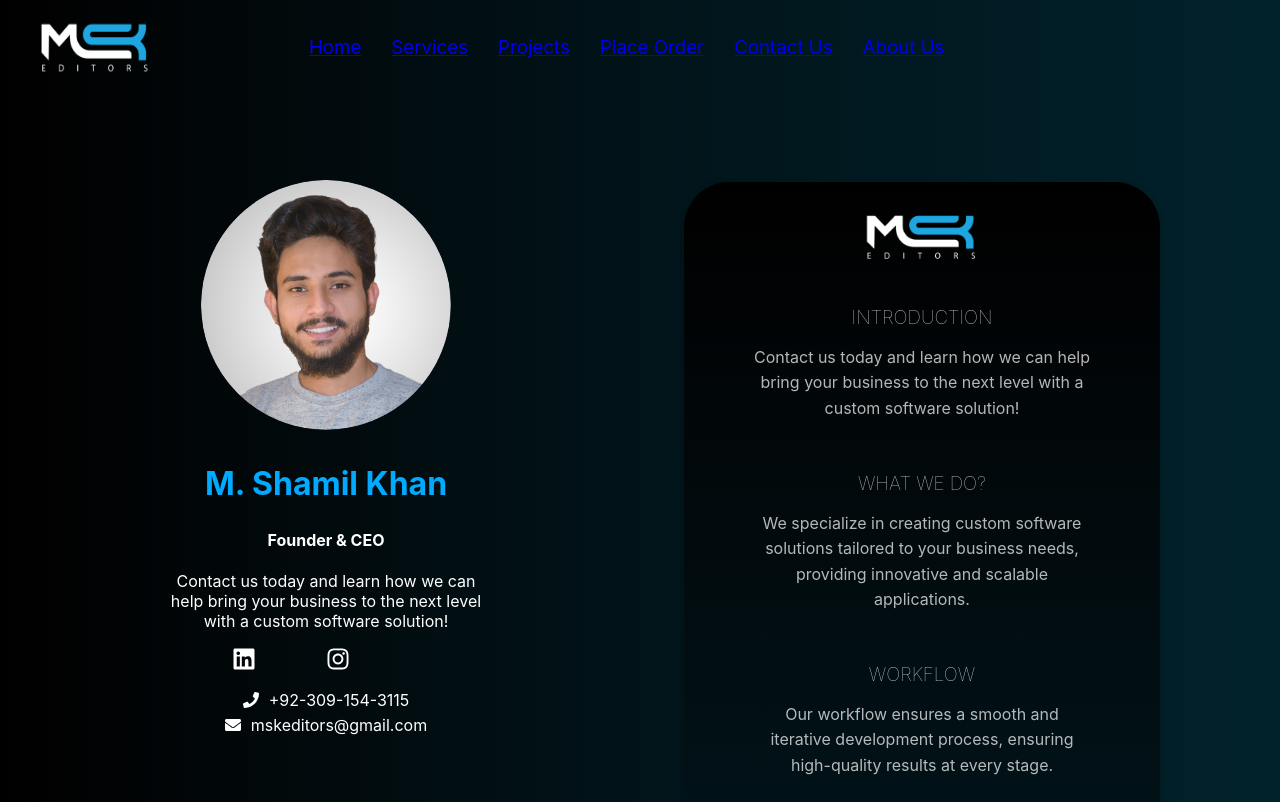
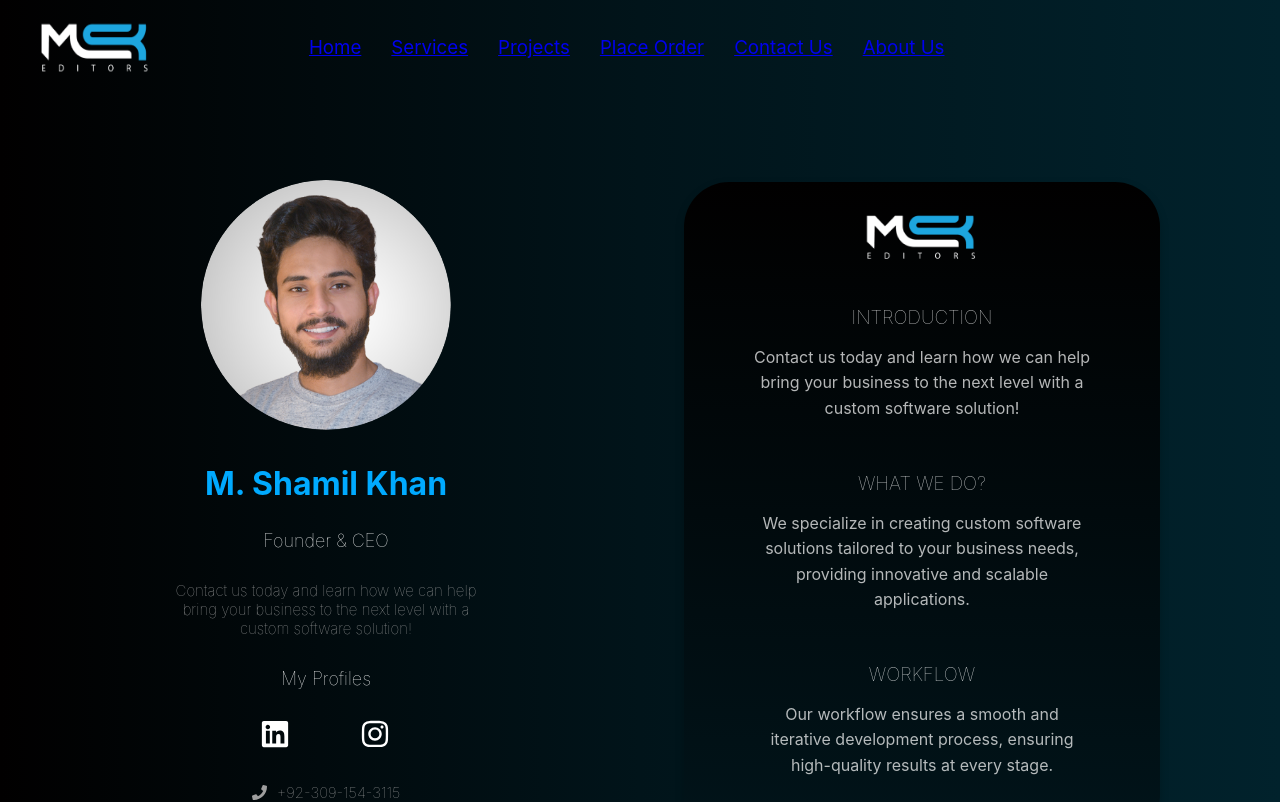
Before and after one commit to Mnahil-Naseer/MSK-Editors, a React (Vite) app: page /about-us in a window 1280 px wide. Shown: the top 802 px of the page. Built offline with nearby package versions, Linux system fonts and the light colour scheme.

Commit message:
update
completed About page

```diff
--- a/src/components/AboutUs.css
+++ b/src/components/AboutUs.css
@@ -33,15 +33,18 @@
     font-size: xx-large;
     margin-top: 0;
   }
-
+  .profile-card p{
+    font-size: 15px;
+    font-weight: lighter;
+    color: #9E9E9E;
+    margin-bottom: 30px;
+  }
   .social-icons {
     display: flex;
-    justify-content: center;
-    margin: 10px 0;
+    margin: 0px 0px 30px 90px;
   }
-
   .social-icons .icon {
-    font-size: 24px;
+    font-size: 30px;
     color: white;
     transition: color 0.3s ease;
   }
@@ -55,7 +58,7 @@
   }
 
   .contact-info p {
-    margin: 5px 0;
+    margin: 5px 0 50px 0;
     display: flex;
     align-items: center;
     justify-content: center;
@@ -67,14 +70,36 @@
 
   /* Company Details */
  .company-details {
-    background-image: linear-gradient(to bottom,#010000, #01141A);
+  background-image: linear-gradient(to bottom, #010000, #01141A);
   border-radius: 45px;
   padding: 30px;
   width: 40%;
+  max-height: 600px;
   margin-top: 5%;
   box-shadow: 0px 4px 10px rgba(0, 0, 0, 0.2);
   text-align: center;
+  overflow-y: scroll; /* Enable vertical scrolling */
 }
+
+/* Custom Scrollbar for WebKit browsers (Chrome, Safari, Edge) */
+.company-details::-webkit-scrollbar {
+  width: 17px; /* Set scrollbar width */
+}
+
+.company-details::-webkit-scrollbar-thumb {
+  background-color: white; /* Set the scrollbar thumb color */
+  border: 3px solid transparent; /* Padding around the scrollbar */
+  height: 10px; /* Set the scrollbar height */
+  border-radius: 20px;
+
+}
+
+.company-details::-webkit-scrollbar-track {
+  background-color: transparent; /* Transparent track */
+
+}
+
+
   .company-text{
     margin: 40px;
   }
--- a/src/components/AboutUs.jsx
+++ b/src/components/AboutUs.jsx
@@ -12,17 +12,17 @@ const AboutUs = () => {
       <div className="profile-card">
         <img src={profilePic} alt="Profile" className="profile-pic" />
         <h2>M. Shamil Khan</h2>
-        <h4>Founder & CEO</h4>
+        <p style={{ fontSize: 'large', fontWeight: 'lighter', color: 'white' }}>Founder & CEO</p>
         <p>
           Contact us today and learn how we can help bring your business to the
           next level with a custom software solution!
         </p>
-
+        <p style={{ fontSize: 'large', fontWeight: 'lighter', color: 'white' }}>My Profiles</p>
         <div className="social-icons">
-          <a href="https://linkedin.com" target="_blank" rel="noopener noreferrer">
+          <a href="https://linkedin.com">
             <FaLinkedin className="icon" />
           </a>
-          <a href="https://instagram.com" target="_blank" rel="noopener noreferrer">
+          <a href="https://instagram.com">
             <FaInstagram className="icon" />
           </a>
         </div>
@@ -52,6 +52,16 @@ const AboutUs = () => {
             Our workflow ensures a smooth and iterative development process,
             ensuring high-quality results at every stage.
           </p>
+          <h3>WHAT WE DO?</h3>
+          <p>
+            We specialize in creating custom software solutions tailored to your
+            business needs, providing innovative and scalable applications.
+          </p>
+          <h3>WORKFLOW</h3>
+          <p>
+            Our workflow ensures a smooth and iterative development process,
+            ensuring high-quality results at every stage.
+          </p>
         </div>
       </div>
     </div>
```
Lines whose indentation alone changed are shown as unchanged.
